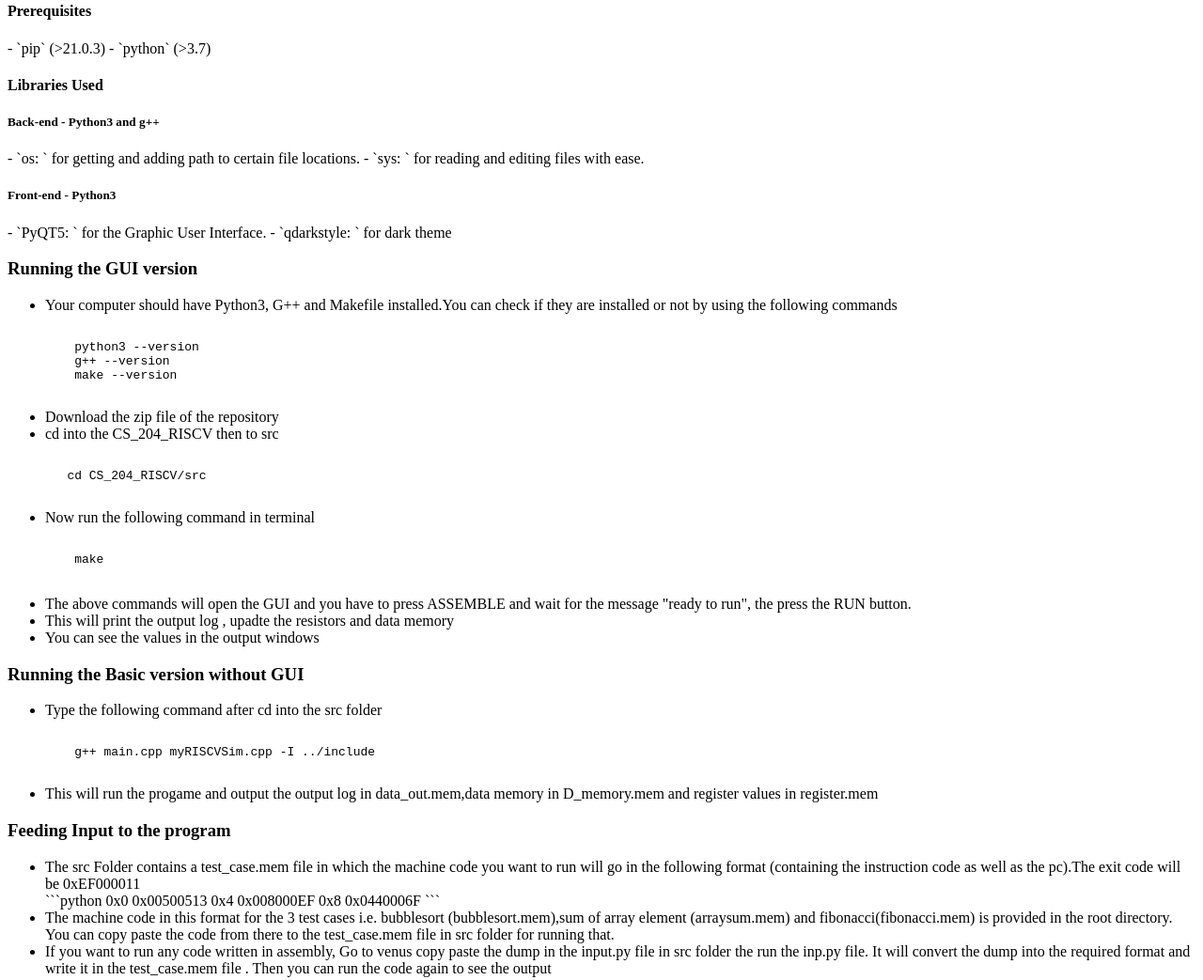
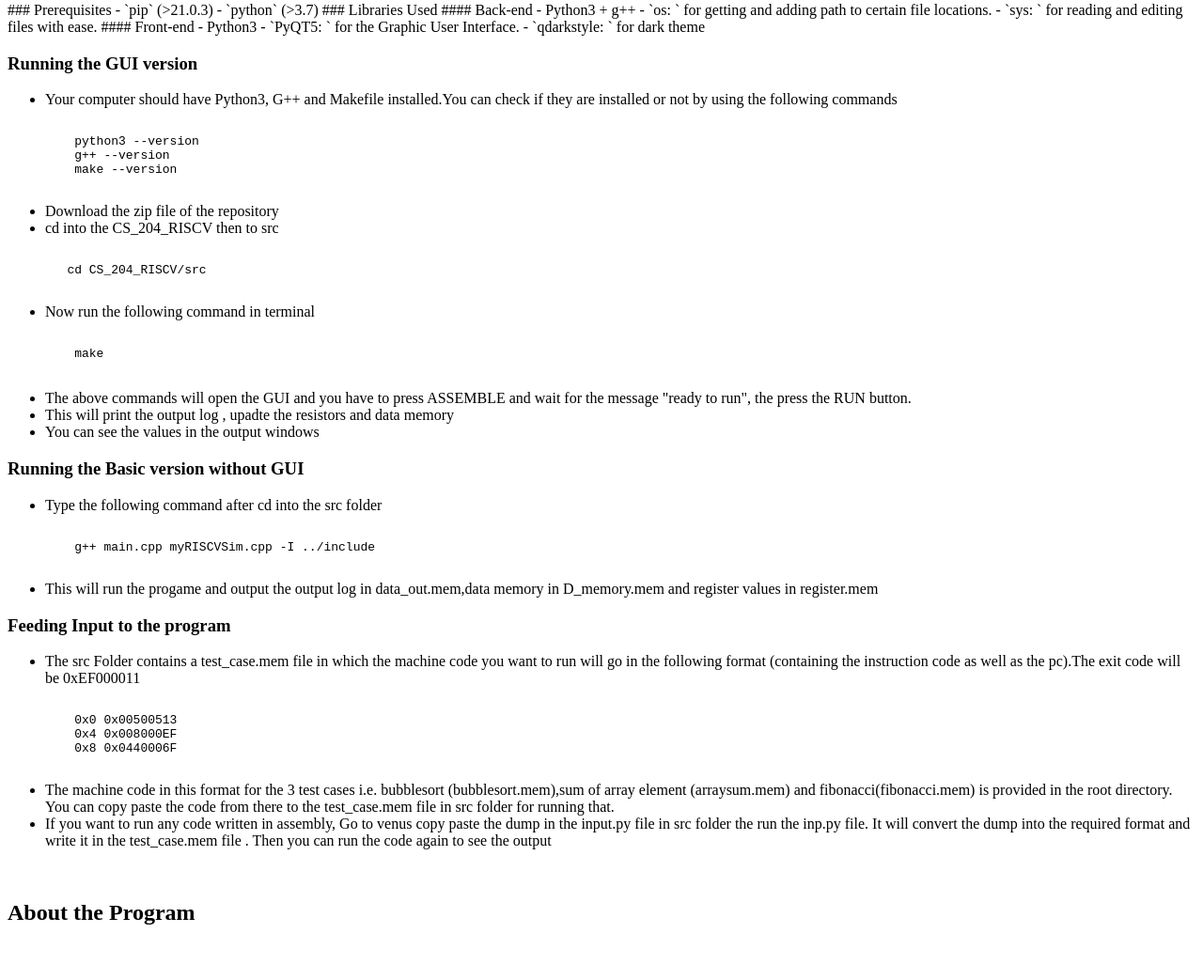
Before and after one commit to anushthaPrakash/CS_204_RISCV, a plain HTML site: page index.html in a window 1280 px wide. Shown: the part 783-1826 px from the top of the page at 94% size. After the commit the page ends 1788 px from the top, so only its background shows below. Drawn offline with Linux system fonts and the light colour scheme.

Commit message:
readme.md

````diff
--- a/index.html
+++ b/index.html
@@ -32,16 +32,17 @@
 </ul>
 <br>
 <h2 id="getting-started">Getting Started: Installation and running</h2>
-<h4> Prerequisites</h4>
+### Prerequisites
 - `pip` (>21.0.3)
 - `python` (>3.7)
-<h4> Libraries Used</h4>
-<h5>Back-end - Python3 and g++</h5>
+### Libraries Used
+#### Back-end - Python3 + g++
 - `os: ` for getting and adding path to certain file locations.
 - `sys: ` for reading and editing files with ease.
-<h5>Front-end - Python3</h5>
+#### Front-end - Python3
 - `PyQT5: ` for the Graphic User Interface.
 - `qdarkstyle: ` for dark theme
+<br>
 <h3>Running the GUI version</h3>
 <ul>
   <li>Your computer should have Python3, G++ and Makefile installed.You can check if they are installed or not by using the following commands</li>
@@ -76,11 +77,11 @@
 <h3>Feeding Input to the program</h3>
 <ul>
   <li>The src Folder contains a test_case.mem file in which the machine code you want to run will go in the following format (containing the instruction code as well as the pc).The exit code will be 0xEF000011 </li>
-  ```python
+  <pre><code>
     0x0 0x00500513
     0x4 0x008000EF
     0x8 0x0440006F
-  ```
+  </code></pre>
   <li>The machine code in this format for the 3 test cases i.e. bubblesort (bubblesort.mem),sum of array element (arraysum.mem) and fibonacci(fibonacci.mem) is provided in the root directory. You can copy paste the code from there to the test_case.mem file in src folder for running that.</li>
   <li>If you want to run any code written in assembly, Go to venus copy paste the dump in the input.py file in src folder the run the inp.py file. It will convert the dump into the required format and write it in the test_case.mem file . Then you can run the code again to see the output</li>
 </ul>
````
